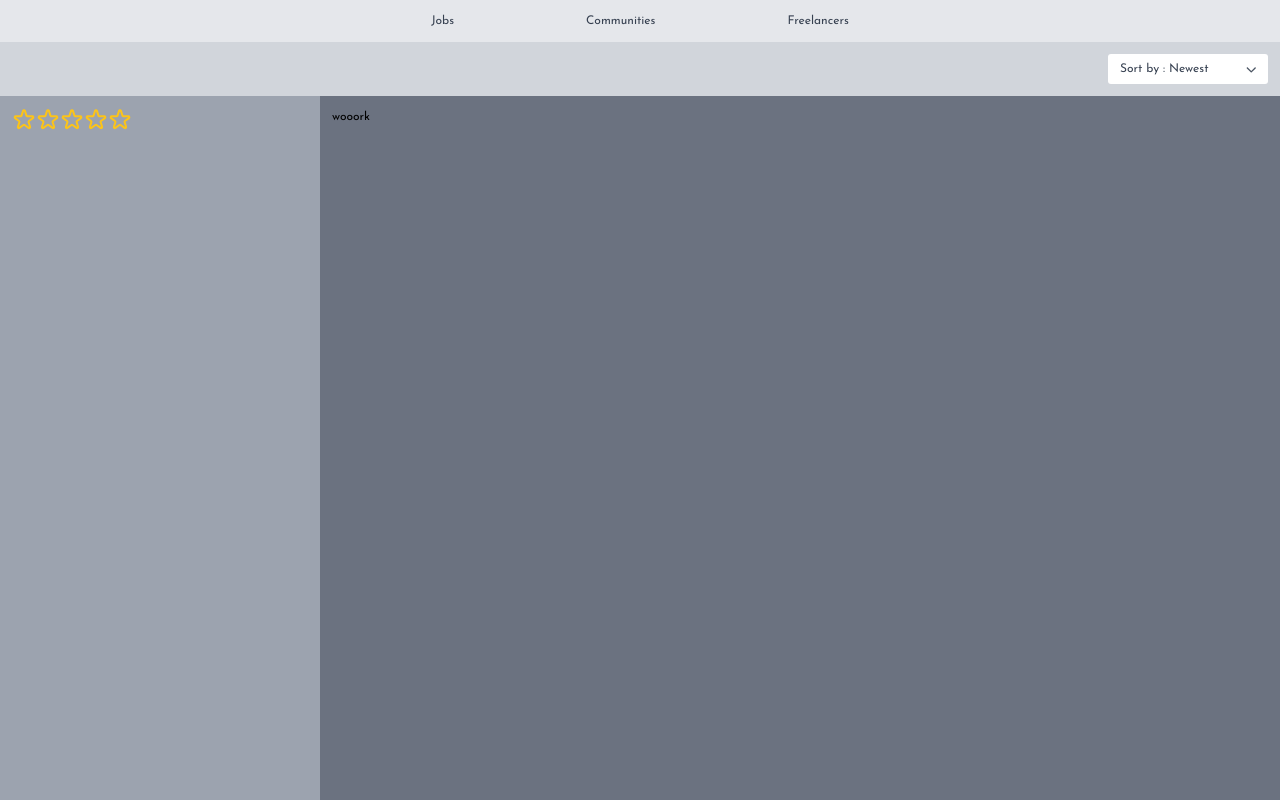
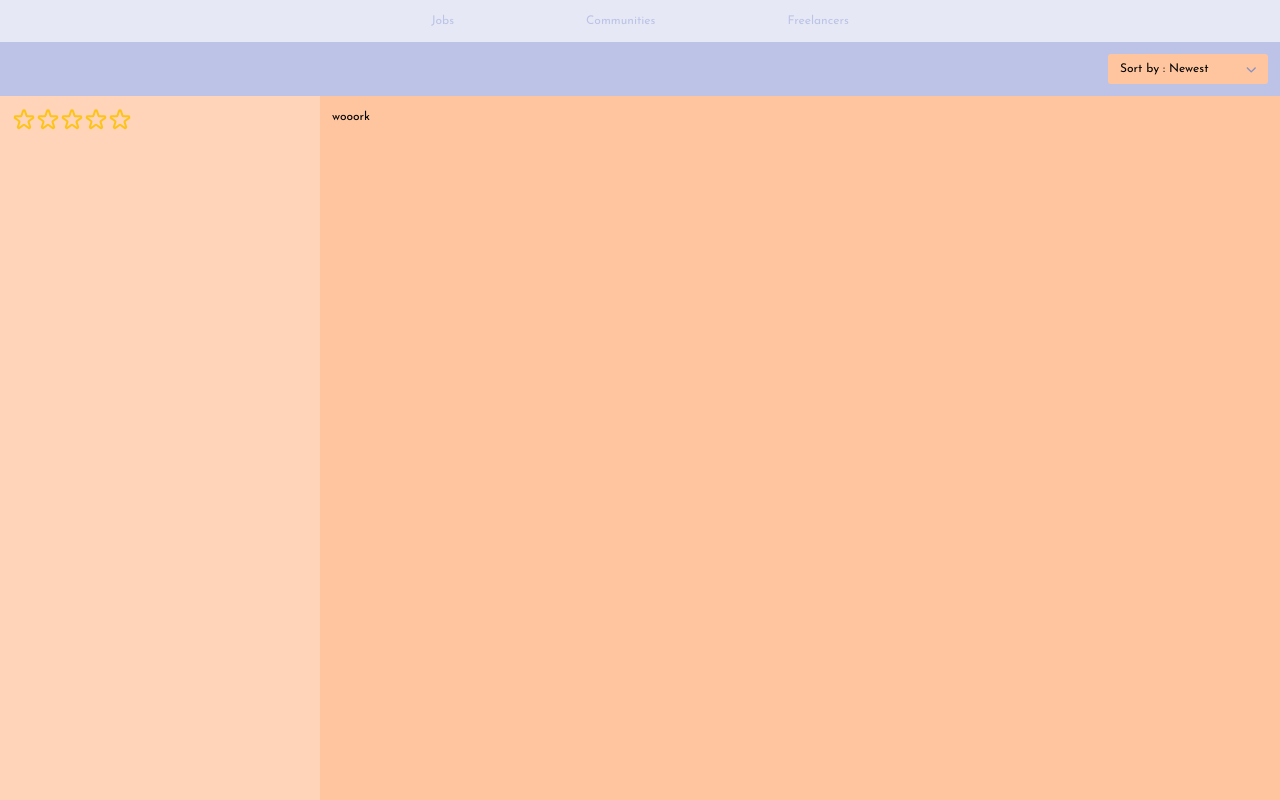
Before and after one commit to taskiesss/frontend, a Next.js app: page /home in a window 1280 px wide. Built offline with nearby package versions, Linux system fonts and the light colour scheme.

Commit message:
change colors

```diff
--- a/app/home/page.tsx
+++ b/app/home/page.tsx
@@ -10,11 +10,8 @@
   const searchParams = useSearchParams();
   const currentType = searchParams?.get("type") || "";
 
-  // Set default selected option to "Newest"
   const [isOpen, setIsOpen] = useState(false);
   const [selectedOption, setSelectedOption] = useState<string>("Newest");
-
-  // Change the userRating state to be a number
   const [userRating, setUserRating] = useState<number>(0);
 
   const options = [
@@ -30,16 +27,16 @@
 
   return (
     <div className="h-screen grid grid-cols-[1fr_3fr] grid-rows-[min-content_min-content_1fr]">
-      {/* Row 1: Nav spanning both columns */}
-      <nav className="col-span-2 bg-gray-200 p-4 flex items-center justify-center">
+      {/* Row 1: Navigation */}
+      <nav className="col-span-2 bg-[var(--background-color)] p-4 flex items-center justify-center">
         <ul className="flex gap-44">
           <li>
             <Link
               href={{ pathname: "/home", query: { type: "jobs" } }}
               className={`${
                 currentType === "jobs"
-                  ? "text-blue-500 font-bold"
-                  : "text-gray-700"
+                  ? "text-[var(--accent-color)] font-bold hover:text-[var(--hover-color)]"
+                  : "text-[var(--foreground-color)] hover:text-[var(--hover-color)]"
               }`}
             >
               Jobs
@@ -50,8 +47,8 @@
               href={{ pathname: "/home", query: { type: "communities" } }}
               className={`${
                 currentType === "communities"
-                  ? "text-blue-500 font-bold"
-                  : "text-gray-700"
+                  ? "text-[var(--accent-color)] font-bold hover:text-[var(--hover-color)]"
+                  : "text-[var(--foreground-color)] hover:text-[var(--hover-color)]"
               }`}
             >
               Communities
@@ -62,8 +59,8 @@
               href={{ pathname: "/home", query: { type: "freelancer" } }}
               className={`${
                 currentType === "freelancer"
-                  ? "text-blue-500 font-bold"
-                  : "text-gray-700"
+                  ? "text-[var(--accent-color)] font-bold hover:text-[var(--hover-color)]"
+                  : "text-[var(--foreground-color)] hover:text-[var(--hover-color)]"
               }`}
             >
               Freelancers
@@ -73,19 +70,16 @@
       </nav>
 
       {/* Row 2: Custom Select Component */}
-      <div className="col-span-2 bg-gray-300 p-4 flex justify-end">
+      <div className="col-span-2 bg-[var(--foreground-color)] p-4 flex justify-end">
         <div className="relative">
           <button
             onClick={() => setIsOpen(!isOpen)}
-            className="bg-white px-4 py-2 rounded border border-gray-300 flex items-center gap-2 min-w-[160px] justify-between"
+            className="bg-[var(--btn-color)] text-[var(--accent-color)] px-4 py-2 rounded border border-[var(--hover-color)] flex items-center gap-2 min-w-[160px] justify-between hover:bg-[var(--button-hover-background-color)]"
           >
-            {/* Always display "Sort by" and append the selected option */}
-            <span className="text-gray-700">
-              Sort by {selectedOption && `: ${selectedOption}`}
-            </span>
+            <span>Sort by {selectedOption && `: ${selectedOption}`}</span>
             <FontAwesomeIcon
               icon={faChevronDown}
-              className={`text-gray-600 text-sm transition-transform duration-200 ${
+              className={`text-[var(--hover-color)] text-sm transition-transform duration-200 ${
                 isOpen ? "rotate-180" : ""
               }`}
               size="sm"
@@ -94,19 +88,17 @@
 
           {/* Dropdown Menu */}
           <div
-            className={`absolute top-full right-0 mt-1 w-full bg-white border border-gray-300 rounded shadow-lg
-              transition-all duration-200 origin-top
-              ${
-                isOpen
-                  ? "opacity-100 scale-y-100 translate-y-0"
-                  : "opacity-0 scale-y-0 -translate-y-2 pointer-events-none"
-              }`}
+            className={`absolute top-full right-0 mt-1 w-full bg-[var(--background-color)] border border-[var(--hover-color)] rounded shadow-lg transition-all duration-200 origin-top ${
+              isOpen
+                ? "opacity-100 scale-y-100 translate-y-0"
+                : "opacity-0 scale-y-0 -translate-y-2 pointer-events-none"
+            }`}
           >
             {options.map((option) => (
               <button
                 key={option.value}
                 onClick={() => handleSelect(option)}
-                className="w-full text-left px-4 py-2 hover:bg-gray-100 text-gray-700"
+                className="w-full text-left px-4 py-2 text-[var(--accent-color)] hover:bg-[var(--button-hover-background-color)]"
               >
                 {option.label}
               </button>
@@ -116,10 +108,10 @@
       </div>
 
       {/* Row 3: Aside and Section */}
-      <aside className="row-start-3 bg-gray-400 p-4">
+      <aside className="row-start-3 bg-[var(--button-hover-background-color)] p-4">
         <StarRating maxRating={5} size={24} onSetRating={setUserRating} />
       </aside>
-      <section className="row-start-3 col-start-2 bg-gray-500 p-4">
+      <section className="row-start-3 col-start-2 bg-[var(--btn-color)] p-4">
         wooork
       </section>
     </div>
```
